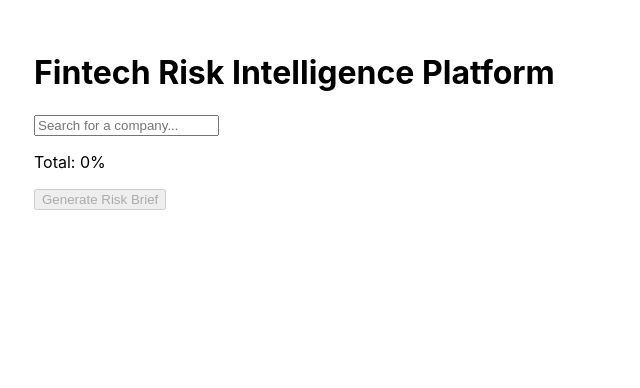
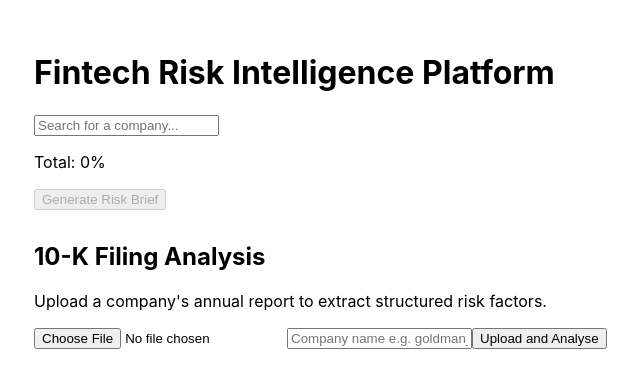
Before and after one commit to GeorgeSinfield/fintech-frontend, a React (Create React App) app: page / in a window 1280 px wide. Shown: the top 388 px of the page, without its empty margins (156-796 px from the left). Built offline with nearby package versions, Linux system fonts and the light colour scheme.

Commit message:
Add 10kUpload and fixed App.js structure

```diff
--- /dev/null
+++ b/src/10KUpload.js
@@ -0,0 +1,54 @@
+import React, { useState } from 'react'
+import axios from 'axios'
+import ReactMarkdown from 'react-markdown'
+
+const API_URL = 'http://localhost:8000'
+
+function TenKUpload() {
+  const [file, setFile] = useState(null)
+  const [companyName, setCompanyName] = useState('')
+  const [result, setResult] = useState(null)
+  const [loading, setLoading] = useState(false)
+
+  const handleUpload = async () => {
+    setLoading(true)
+    const formData = new FormData()
+    formData.append('file', file)
+    formData.append('company_name', companyName)
+
+    const response = await axios.post(`${API_URL}/upload-10k`, formData)
+    setResult(response.data)
+    setLoading(false)
+  }
+
+  return (
+    <div style={{ marginTop: '2rem' }}>
+      <h2>10-K Filing Analysis</h2>
+      <p>Upload a company's annual report to extract structured risk factors.</p>
+
+      {<input
+        type="file"
+        accept=".pdf"
+        onChange={(e) => setFile(e.target.files[0])} />}
+
+      <input
+        type="text"
+        value={companyName}
+        placeholder="Company name e.g. goldman_bdc"
+        onChange={(e) => setCompanyName(e.target.value)}/>
+
+      <button onClick={handleUpload}>Upload and Analyse</button>
+
+      {loading && <p>Analysing  filing — this may take a minute...</p>}
+
+      {result && Object.entries(result).map(([heading, data]) => (
+        <React.Fragment key={heading}>
+          <h2>{heading}</h2>
+          <ReactMarkdown>{data}</ReactMarkdown>
+        </React.Fragment>
+      ))}
+    </div>
+  )
+}
+
+export default TenKUpload
--- a/src/App.js
+++ b/src/App.js
@@ -3,6 +3,7 @@ import axios from 'axios'
 import PortfolioBuilder from './PortfolioBuilder'
 import RiskBriefDisplay from './RiskBriefDisplay'
 import PortfolioDashboard from './PortfolioDashboard'
+import TenKUpload from './10KUpload'
 
 //Assign api url
 const API_URL = 'http://localhost:8000'
@@ -12,17 +13,22 @@ function App() {
 
   const [result, setResult] = useState(null)
   const [loading, setLoading] = useState(false)
+  const [error, setError] = useState(null)
 
   const handleSubmit = async (holdings) => {
     setLoading(true)
+    setError(null)
+    try {
       const tickers = holdings.map((h) => h.ticker)
       const weights = holdings.map((h) => Number(h.weight) / 100)
-
       const response = await axios.post(`${API_URL}/risk-brief`, {
         tickers: tickers,
         weights: weights
       })
       setResult(response.data)
+    } catch (err) {
+      setError("Something went wrong generating the brief. Please try again.")
+    }
     setLoading(false)
   }
 
@@ -37,6 +43,12 @@ function App() {
       {/* PortfolioBuilder */}
       <PortfolioBuilder onSubmit={handleSubmit} />
 
+      {/* 10KUpload */}
+      <TenKUpload/>
+
+      {/* Error handling  */}
+      {error && <p style={{ color: 'red' }}>{error}</p>}
+
       {loading && <p>Generating risk brief — this takes about 60 seconds...</p>}
 
       {result && <PortfolioDashboard metrics={result.metrics} />}
@@ -46,5 +58,4 @@ function App() {
     </div>
   )
 }
-
 export default App
```
Lines whose indentation alone changed are shown as unchanged.
